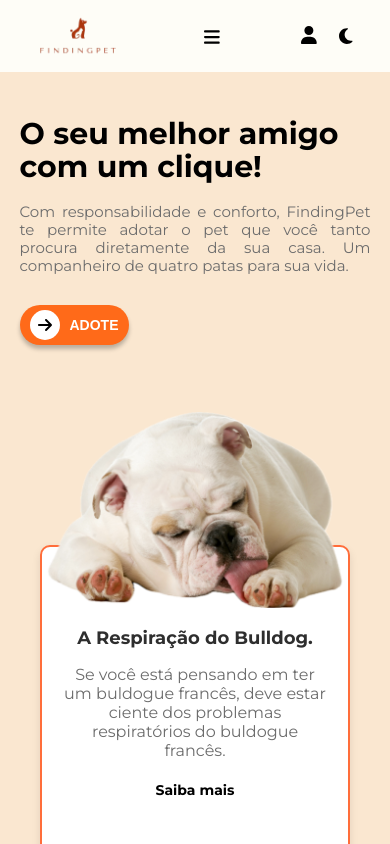
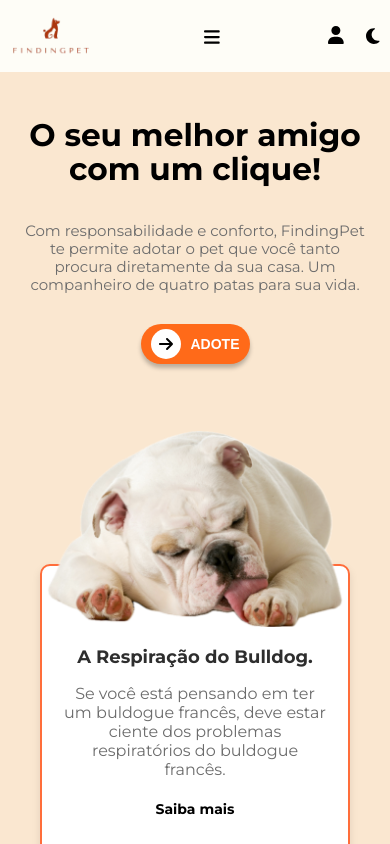
Before and after one commit to lucasgomesdesouza/finding-pets, a React (Create React App) app: page / in a window 390 px wide. Shown: the top 844 px of the page. Built offline with nearby package versions, Linux system fonts and the light colour scheme.

Commit message:
general adjustments fixed

```diff
--- a/src/components/ButtonCallToAction/ButtonCallToAction.module.css
+++ b/src/components/ButtonCallToAction/ButtonCallToAction.module.css
@@ -86,3 +86,9 @@
 
     }
 }
+
+@media(max-width:880px){
+    .button {
+        align-self: center;
+    }
+}
--- a/src/components/Forms/ContactForm/ContactForm.jsx
+++ b/src/components/Forms/ContactForm/ContactForm.jsx
@@ -72,7 +72,7 @@ const ContactForm = () => {
                         text={"findingpet@adote.com"}
                     />
                     <InputInformation
-                        label={"Acompanhe nossa publicações no Facebook:"}
+                        label={"Acompanhe nossas publicações no Facebook:"}
                         icon={faFacebookF}
                         text={"Finding Pet - São Paulo"}
                     />
--- a/src/components/Header/Header.module.css
+++ b/src/components/Header/Header.module.css
@@ -79,6 +79,12 @@
     color: #E07628;
 }
 
+@media (max-width: 425px) {
+    .header {
+        padding: 16px 5px;
+
+    }
+}
 
 /* Estilos para telas menores que 768px */
 @media (max-width: 768px) {
--- a/src/components/HeroContent/HeroSection.jsx
+++ b/src/components/HeroContent/HeroSection.jsx
@@ -3,13 +3,13 @@ import styles from "./HeroSection.module.css";
 import { faArrowRight } from "@fortawesome/free-solid-svg-icons";
 import ButtonCallToAction from "../ButtonCallToAction/ButtonCallToAction";
 
-const HeroSection = ({image, title, description, alt, button = false, isAdoptPage = true}) => {
+const HeroSection = ({image, title, description, alt, button = false, isAdoptPage = false}) => {
     return (
         <div className={isAdoptPage ? styles.adopt_hero_section : styles.hero_section }>
             <div>
                 <img src={image} alt={alt} />
             </div>
-            <div>
+            <div className={styles.heroContentMobile}>
                 <h2>{title}</h2>
                 <p>
                     {description.split('\n').map((line, index) => (
--- a/src/components/HeroContent/HeroSection.module.css
+++ b/src/components/HeroContent/HeroSection.module.css
@@ -66,6 +66,38 @@
     text-align: justify;
 }
 
+@media(max-width:425px){
+    .hero_section {
+        flex-direction: column;
+    }
+
+    .hero_section .heroContentMobile{
+        display: flex;
+        flex-direction: column;
+        align-items: center;
+        align-self: center;
+        align-content: center;
+    }
+
+    .hero_section h2 {
+        text-align: center;
+    }
+
+    .adopt_hero_section h2 {
+        text-align: center;
+    }
+
+    .hero_section p {
+        justify-content: center;
+        text-align: center !important;
+    }
+
+    .adopt_hero_section p {
+        text-align: center;
+    }
+
+}
+
 @media(max-width:470px){
     .hero_section h2 {
         font-size: 30px;
@@ -93,6 +125,14 @@
 
     }
 }
+
+@media(max-width:545px) {
+    .hero_section h2 {
+        text-align: center;
+        font-size: 8vw;
+    }
+}
+
 @media(max-width:880px){
     .hero_section img {
         display: none;
@@ -101,6 +141,7 @@
         display: none;
     }
 }
+
 @media(max-width:1024px){
     .adopt_hero_section {
         justify-self: center;
```
